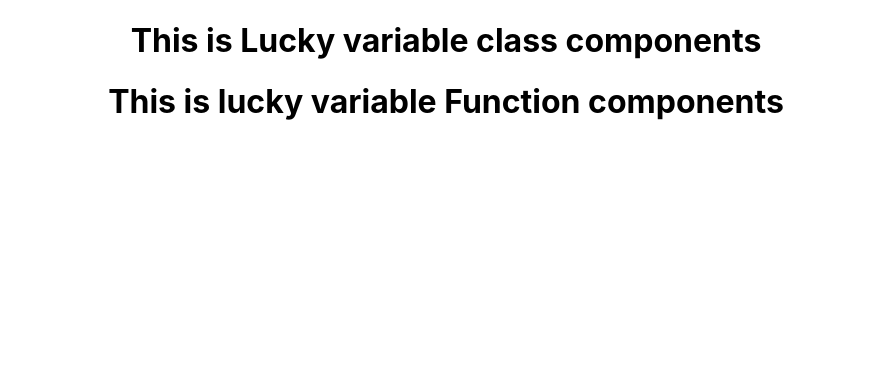
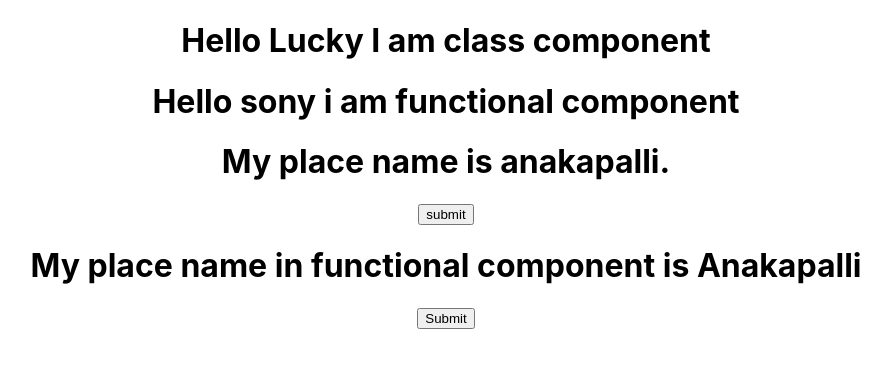
Before and after one commit to luckyreact/react-first, a React (Create React App) app in the folder benifits/: page / in a window 1280 px wide. Shown: the top 368 px of the page, without its empty margins (194-1085 px from the left). Built offline with nearby package versions, Linux system fonts and the light colour scheme.

Commit message:
Props and state

```diff
--- a/benifits/src/App.js
+++ b/benifits/src/App.js
@@ -1,21 +1,21 @@
-// import logo from './logo.svg';
-import './App.css';
+import React from 'react'
+import PropsInClass from './components/Propsinclass';
+import PropsInFunctional from './components/Propsinfunction';
+import StateClass from './components/Stateinclass';
+import StateFunctional from './components/Stateinfunctional';
 
+ function App() {
+  return (
+    <div>
+       <center>
+          <PropsInClass nameprop="Lucky"/>
+          <PropsInFunctional nameprop="sony"/>
+           <StateClass name="Hony"/>
+          <StateFunctional nameprop="venky"/>
+          </center>
+    </div>
 
- import GreetClass from './components/GreetClass';
-
-import GreetFunction from './components/GreetFunction';
-
-function App() {
-  return (
-    <div className="App">
-
-  <GreetClass/>
-
-  <GreetFunction/>
-
-    </div>
-  );
+  )
 }
 
 export default App;
--- a/benifits/src/components/GreetClass.js
+++ b/benifits/src/components/GreetClass.js
@@ -2,7 +2,7 @@ import React, {Component} from "react";
 
 class GreetClass extends Component {
     render() {
-        let name= "Lucky variable"
+        const name= "Lucky variable"
         return(
             <div>
                 <h1>This is {name} class components</h1>
--- a/benifits/src/components/GreetFunction.js
+++ b/benifits/src/components/GreetFunction.js
@@ -2,7 +2,8 @@ import React from "react";
 
 
 function GreetFunction() {
-    let name =" lucky variable"
+    var name =" lucky variable"
+
     return (
         <div className='GreetFunction'>
             <h1>This is {name} Function components</h1>
--- /dev/null
+++ b/benifits/src/components/Propsinclass.js
@@ -0,0 +1,12 @@
+import React, {Component} from 'react';
+
+
+class PropsInClass extends Component {
+    render(){
+        return(
+            <h1>Hello {this.props.nameprop} I am class component</h1>
+        );
+    }
+}
+
+export default PropsInClass;
--- /dev/null
+++ b/benifits/src/components/Propsinfunction.js
@@ -0,0 +1,9 @@
+import React from "react";
+
+function PropsInFunctional (props){
+    return(
+        <h1>Hello {props.nameprop} i am functional component</h1>
+    )
+}
+
+export default PropsInFunctional;
--- /dev/null
+++ b/benifits/src/components/Stateinclass.js
@@ -0,0 +1,22 @@
+import React, { Component } from 'react'
+
+class StateClass extends Component {
+    constructor(props){
+        super(props);
+        this.state={place:'anakapalli'}
+        }
+    buttonHandler = () => {
+     this.setState({place:'vizag'})
+         }
+    render() {
+        return (
+            <div>
+              <h1>  My place name is {this.state.place}.</h1>
+              <button onClick={this.buttonHandler}>submit</button>
+
+            </div>
+        )
+    }
+}
+
+export default StateClass;
--- /dev/null
+++ b/benifits/src/components/Stateinfunctional.js
@@ -0,0 +1,20 @@
+import React, {useState}from 'react'
+
+function StateFunctional() {
+
+    const [place,setplacename] = useState('Anakapalli')
+
+    const buttonHandler = () => {
+        setplacename('Vizag');
+
+    }
+    return(
+        <div>
+            <h1>My place name in functional component is {place}</h1>
+
+        <button onClick={buttonHandler}>Submit</button>
+        </div>
+    )
+}
+
+export default StateFunctional;
```
